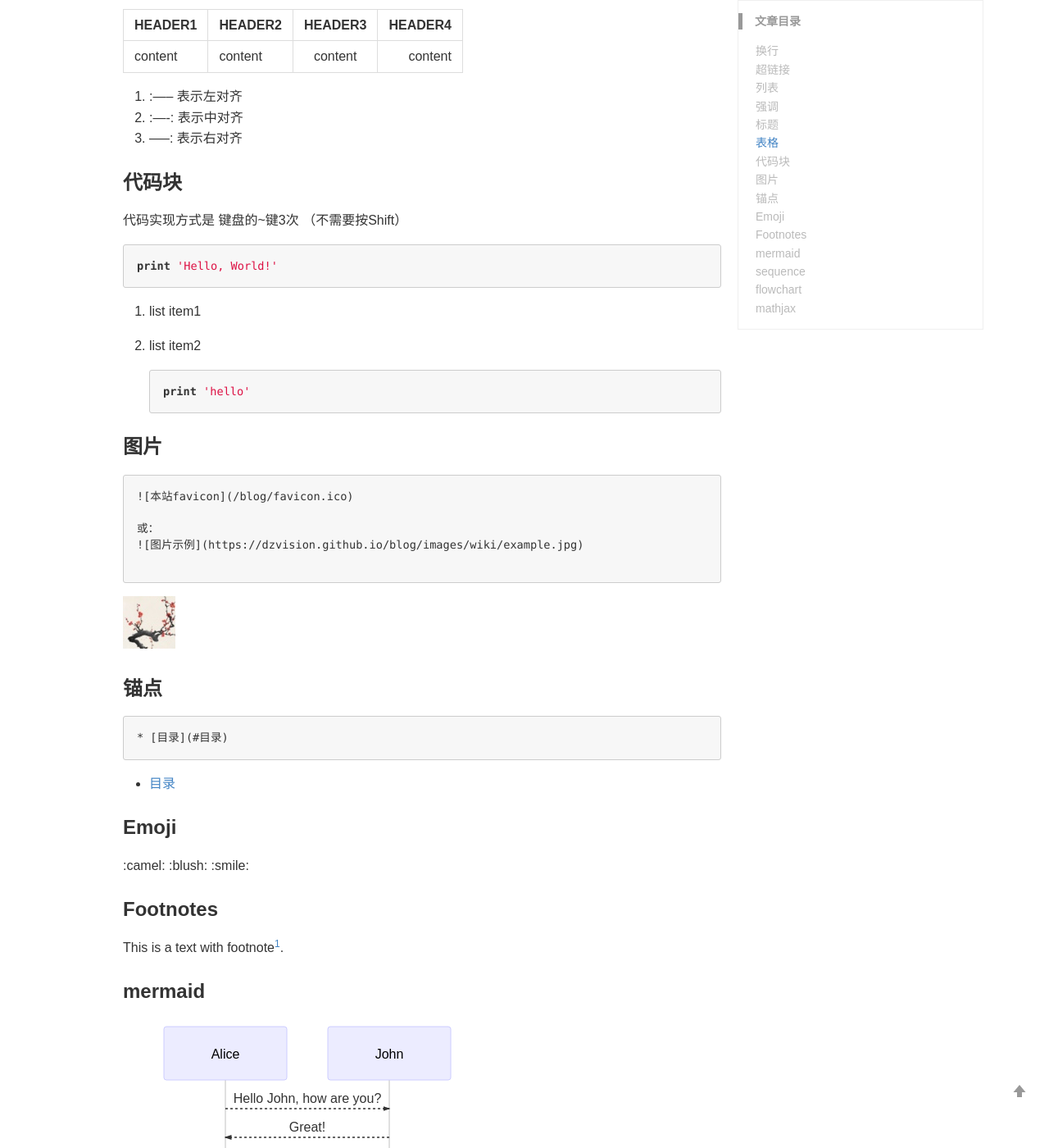
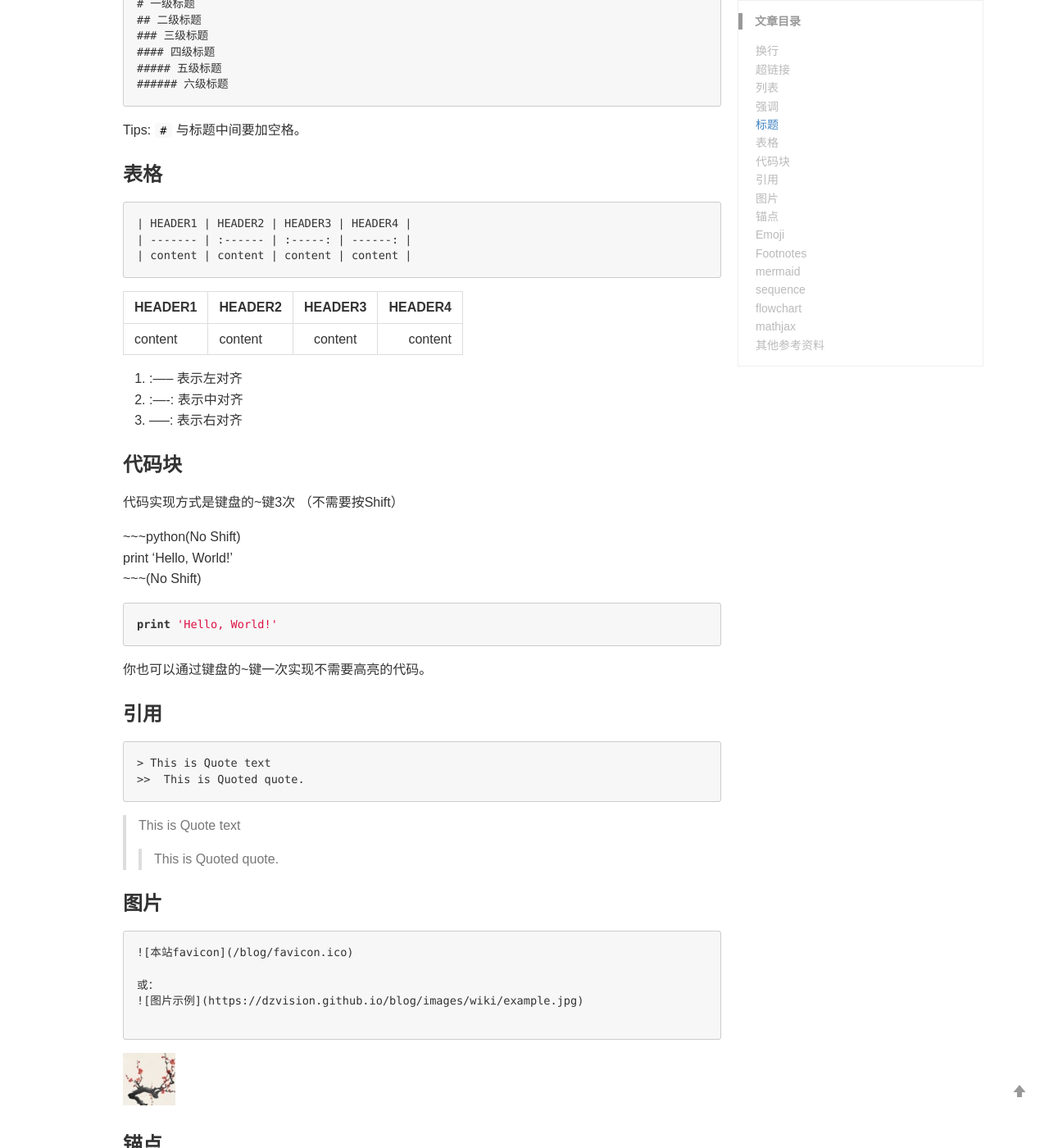
Before and after one commit to dzvision/backup-ghpages, a Jekyll site: the page built from _wiki/markdown.md, in a window 1280 px wide and 1400 px high, scrolled down 2415 px. Shown: the whole window at 82% size. Built offline with Jekyll 4.4.1, drawn with Linux system fonts in a browser that asks for light colours; formulas are drawn with MathJax 3; comment, search, counter and statistics services are not loaded; some of the changed text lies outside the part shown.

````diff
--- a/_wiki/markdown.md
+++ b/_wiki/markdown.md
@@ -19,7 +19,7 @@ mathjax: true
 语法规范是空格+空格+回车换行
 
 ### 超链接
-
+**方法一：**
 ```
 [FreeBuf](http://www.freebuf.com/)
 
@@ -29,6 +29,22 @@ mathjax: true
 [FreeBuf](http://www.freebuf.com/)
 
 <http://www.freebuf.com/>
+
+**方法二：**
+ ```
+Some text with [a link][1] and
+another [link][2].
+
+[1]: http://example.com/ "Title"
+[2]: http://example.org/ "Title"
+The reference section can be anywhere in the document
+ ```
+Some text with [a link][1] and
+another [link][2].
+
+[1]: http://example.com/ "Title"
+[2]: http://example.org/ "Title"
+
 
 ### 列表
 
@@ -109,20 +125,27 @@ Tips: `#` 与标题中间要加空格。
 3. -----: 表示右对齐
 
 ### 代码块
-代码实现方式是
-键盘的~键3次 （不需要按Shift）
+代码实现方式是键盘的~键3次 （不需要按Shift）
+
+~~~python(No Shift)
+print 'Hello, World!'
+~~~(No Shift)
+
 
 ```python
 print 'Hello, World!'
 ```
 
-1. list item1
+你也可以通过键盘的~键一次实现不需要高亮的代码。
 
-2. list item2
+### 引用
+```
+> This is Quote text
+>>  This is Quoted quote.
+```
+> This is Quote text
+>>  This is Quoted quote.
 
-   ```python
-   print 'hello'
-   ```
 
 ### 图片
 
@@ -152,7 +175,17 @@ print 'Hello, World!'
 
 ### Footnotes
 
+```
 This is a text with footnote[^1].
+
+[^1]: Here is the footnote 1 definition.
+上一行会出现在页尾
+```
+
+This is a text with footnote[^1].
+解释会出现在页尾
+
+[^1]: Here is the footnote 1 definition.
 
 ### mermaid
 
@@ -193,4 +226,5 @@ When $$(a \ne 0)$$, there are two solutions to $$(ax^2 + bx + c = 0)$$ and they
 
 $$x = {-b \pm \sqrt{b^2-4ac} \over 2a}.$$
 
-[^1]: Here is the footnote 1 definition.
+### 其他参考资料
+[WordPress Markdown Quick Reference](https://wordpress.com/support/markdown-quick-reference/)
````
Also changed, not shown: _posts/2019-08-16-Windows-Server-Eval-Change.md (+8 -2 lines), _posts/2020-09-23-SQL-Transpose-Table.md (+2 -0 lines), _posts/2020-12-17-Open-VS-Code-Right-Click.md (+2 -2 lines), _posts/2020-12-20-One-Row-Per-One-Column-Value.md (added, +198 -0 lines), pages/about.md (+3 -6 lines).
